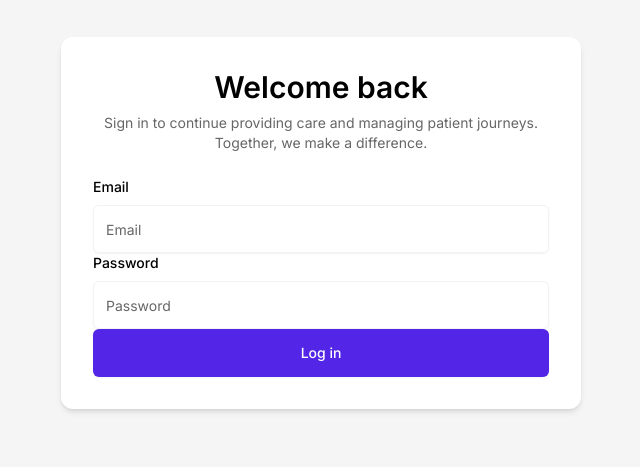
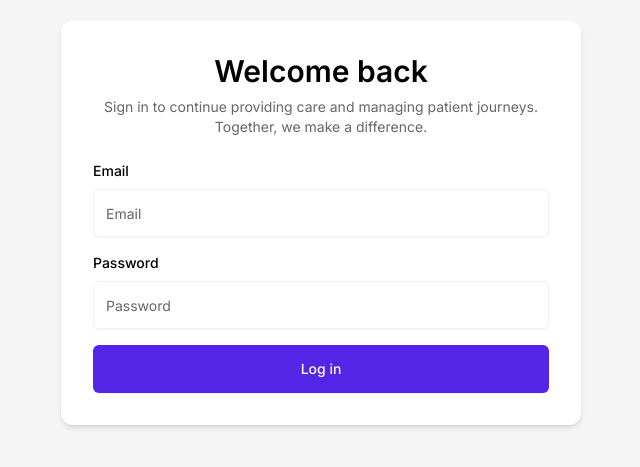
Before and after one commit to rokulis/health-planner-rokulis, a Next.js app: page /auth/login in a window 1280 px wide. Shown: the part 177-644 px from the top of the page, without its empty margins (319-959 px from the left). Built offline with nearby package versions, Linux system fonts and the light colour scheme; no server answers.

Commit message:
Fixed auth

```diff
--- a/src/app/layout.tsx
+++ b/src/app/layout.tsx
@@ -15,7 +15,7 @@ export const metadata: Metadata = {
   description: 'Patient planner',
 };
 
-export default function RootLayout({
+export default async function RootLayout({
   children,
 }: Readonly<{
   children: React.ReactNode;
--- a/src/app/page.tsx
+++ b/src/app/page.tsx
@@ -1,7 +1,16 @@
+import { redirect } from 'next/navigation';
+
+import { getToken } from '@/app/actions';
 import { DashboardLayout } from '@/commons/layouts/DashboardLayout';
 import { TimelinePage } from '@/features/schedule/timeline/TimelinePage';
 
 export default async function Home() {
+  const token = await getToken();
+
+  if (!token) {
+    return redirect('/auth/login');
+  }
+
   return (
     <DashboardLayout>
       <TimelinePage />
--- a/src/features/auth/LoginPage.tsx
+++ b/src/features/auth/LoginPage.tsx
@@ -54,7 +54,7 @@ export const LoginPage = () => {
           {error ? (
             <div className="text-danger text-sm mb-4">{error}</div>
           ) : null}
-          <form onSubmit={form.handleSubmit(onSubmit)}>
+          <form onSubmit={form.handleSubmit(onSubmit)} className="flex flex-col gap-4">
             <FieldWrapper control={form.control} label="Email" name="email">
               <Input placeholder="Email" />
             </FieldWrapper>
```
